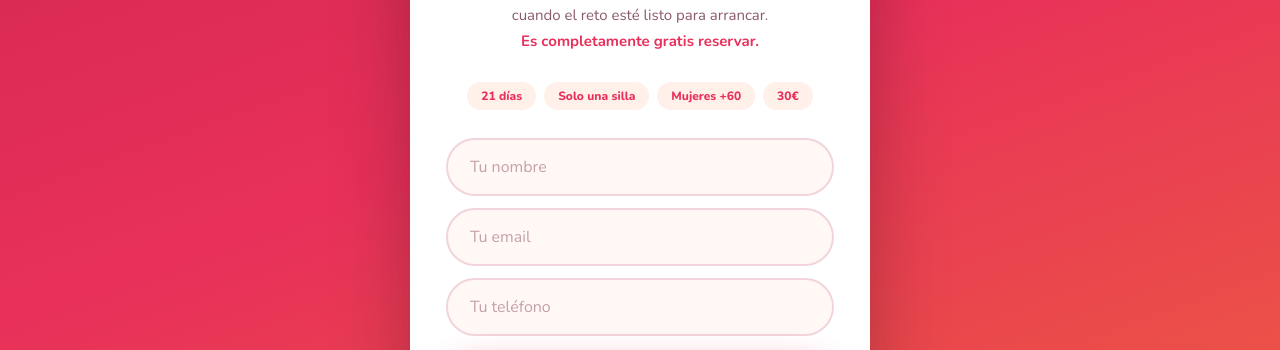
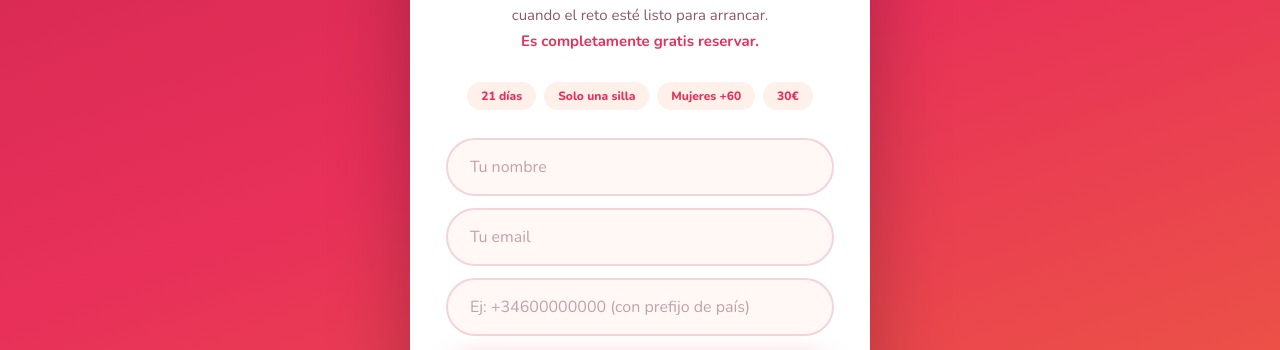
Before and after one commit to lananifitness/Lananifitness, a plain HTML site: page reserva.html in a window 1280 px wide. Shown: the part 601-951 px from the top of the page. Drawn offline with nearby package versions, Linux system fonts and the light colour scheme; a web font is replaced by a local one.

Commit message:
Update reserva.html

```diff
--- a/reserva.html
+++ b/reserva.html
@@ -169,7 +169,7 @@
   <input type="hidden" name="_subject" value="🎯 Nueva reserva de interés - La Nani Fitness"/>
   <input type="text" name="nombre" placeholder="Tu nombre" required/>
   <input type="email" name="email" placeholder="Tu email" required/>
-  <input type="tel" name="telefono" placeholder="Tu teléfono" required/>
+  <input type="tel" name="telefono" placeholder="Ej: +34600000000 (con prefijo de país)" required pattern="^\+[0-9]{7,15}$" title="Incluye el prefijo de tu país. Ejemplo: +34600000000"/>
   <button type="submit" class="btn">🎯 ¡Me interesa! Apúntame</button>
 </form>
 <p class="note">🔒 Sin spam · Solo te escribimos cuando el reto arranque</p>
```
